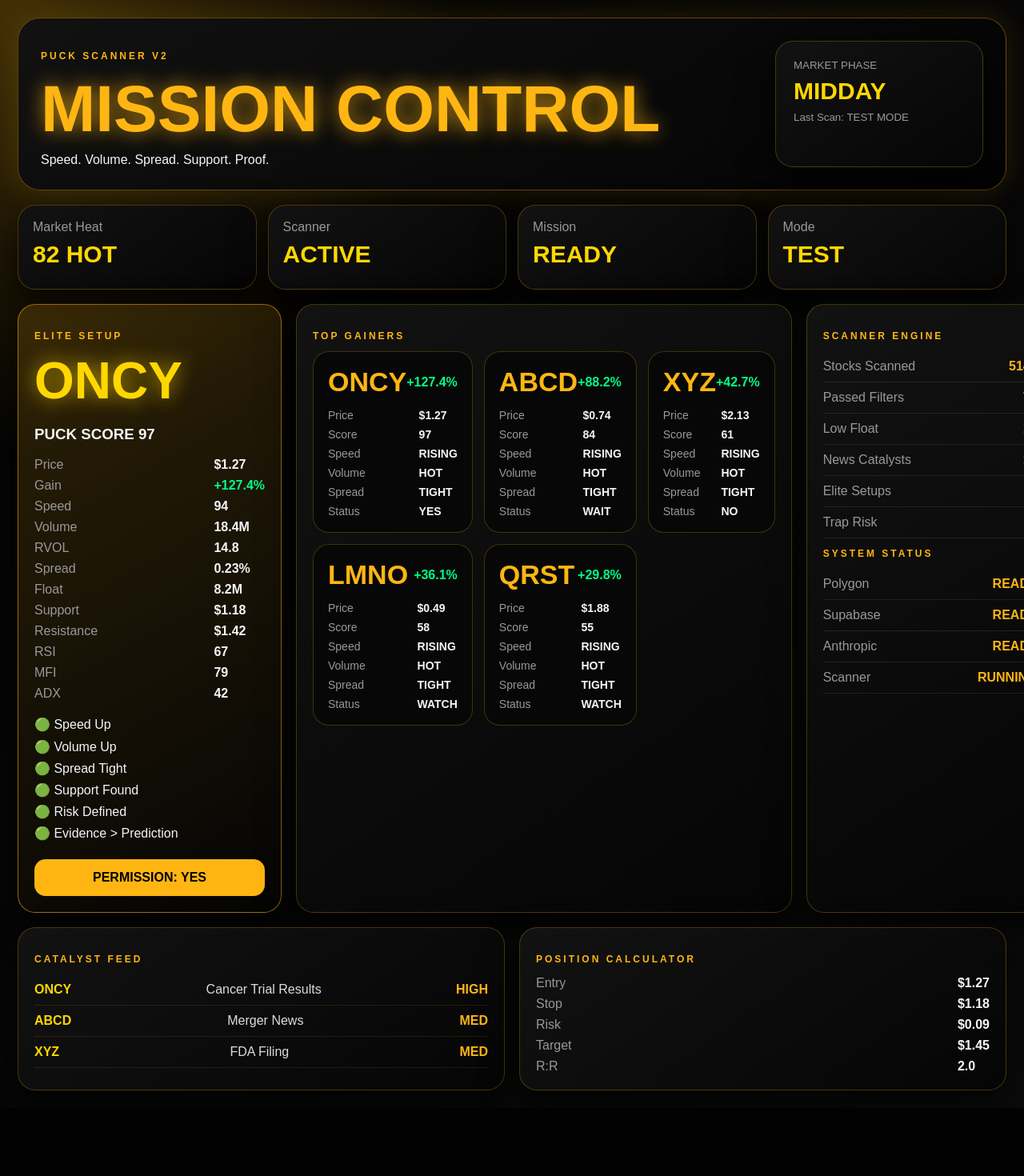
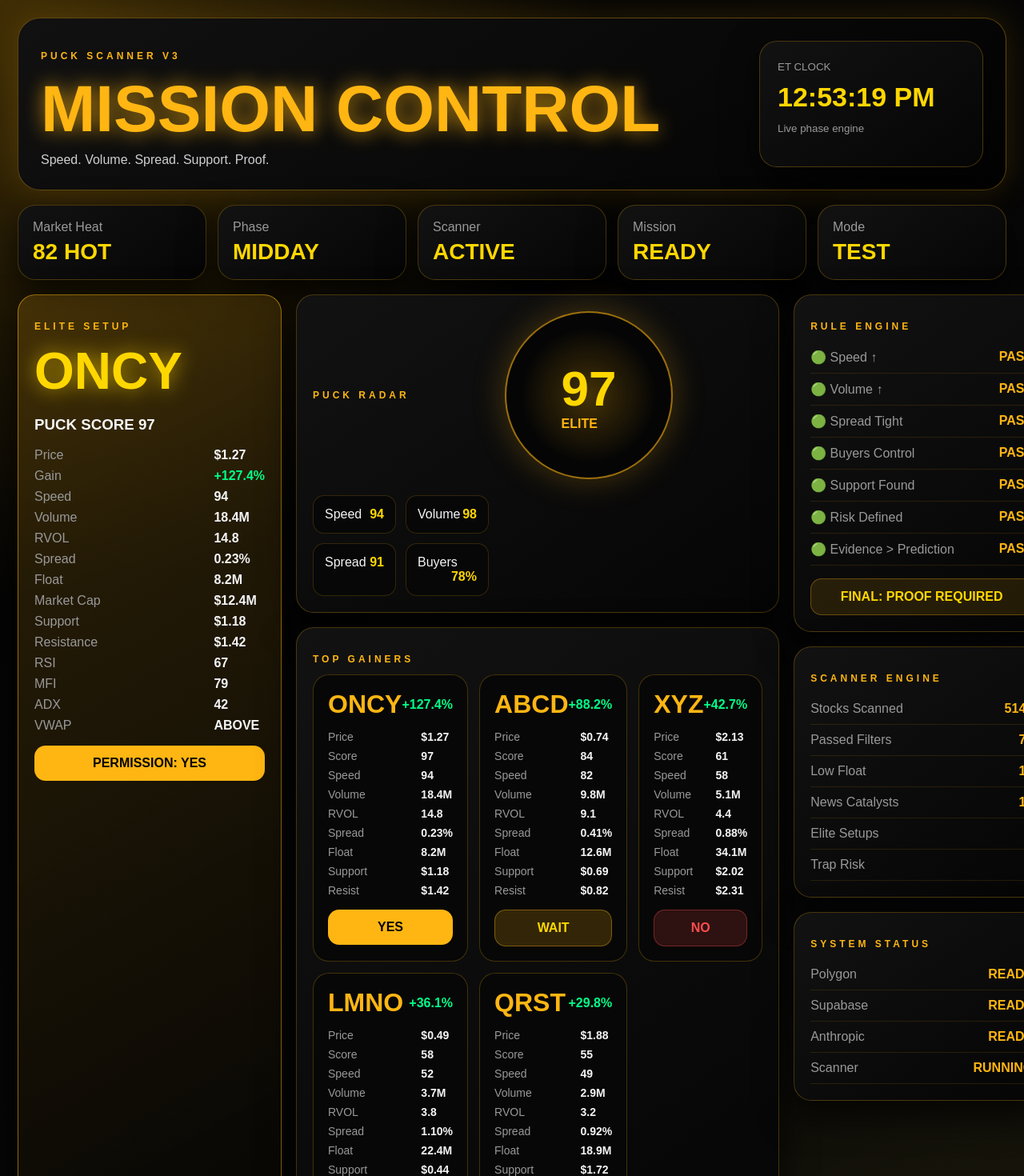
Before and after one commit to Jpuck412/puck-scanner, a Next.js app: page / in a window 1280 px wide. Shown: the top 1470 px of the page at 80% size. Before the commit the page ends 1385 px from the top, so only its background shows below. Built offline with nearby package versions, Linux system fonts and the light colour scheme.

Commit message:
Refactor gainers and metrics data structure

```diff
--- a/app/page.tsx
+++ b/app/page.tsx
@@ -1,47 +1,64 @@
+"use client";
+
+import { useEffect, useState } from "react";
+
 const gainers = [
-  ["ONCY", "+127.4%", "$1.27", "97", "YES"],
-  ["ABCD", "+88.2%", "$0.74", "84", "WAIT"],
-  ["XYZ", "+42.7%", "$2.13", "61", "NO"],
-  ["LMNO", "+36.1%", "$0.49", "58", "WATCH"],
-  ["QRST", "+29.8%", "$1.88", "55", "WATCH"]
+  { ticker: "ONCY", gain: "+127.4%", price: "$1.27", score: 97, speed: 94, volume: "18.4M", rvol: "14.8", spread: "0.23%", float: "8.2M", support: "$1.18", resistance: "$1.42", status: "YES" },
+  { ticker: "ABCD", gain: "+88.2%", price: "$0.74", score: 84, speed: 82, volume: "9.8M", rvol: "9.1", spread: "0.41%", float: "12.6M", support: "$0.69", resistance: "$0.82", status: "WAIT" },
+  { ticker: "XYZ", gain: "+42.7%", price: "$2.13", score: 61, speed: 58, volume: "5.1M", rvol: "4.4", spread: "0.88%", float: "34.1M", support: "$2.02", resistance: "$2.31", status: "NO" },
+  { ticker: "LMNO", gain: "+36.1%", price: "$0.49", score: 58, speed: 52, volume: "3.7M", rvol: "3.8", spread: "1.10%", float: "22.4M", support: "$0.44", resistance: "$0.56", status: "WATCH" },
+  { ticker: "QRST", gain: "+29.8%", price: "$1.88", score: 55, speed: 49, volume: "2.9M", rvol: "3.2", spread: "0.92%", float: "18.9M", support: "$1.72", resistance: "$2.04", status: "WATCH" }
 ];
 
-const metrics = [
-  ["Stocks Scanned", "5142"],
-  ["Passed Filters", "72"],
-  ["Low Float", "19"],
-  ["News Catalysts", "14"],
-  ["Elite Setups", "4"],
-  ["Trap Risk", "5"]
-];
+const rules = ["Speed ↑", "Volume ↑", "Spread Tight", "Buyers Control", "Support Found", "Risk Defined", "Evidence > Prediction"];
 
 export default function Home() {
+  const [time, setTime] = useState("");
+
+  useEffect(() => {
+    const tick = () => {
+      setTime(
+        new Date().toLocaleTimeString("en-US", {
+          timeZone: "America/New_York",
+          hour: "2-digit",
+          minute: "2-digit",
+          second: "2-digit"
+        })
+      );
+    };
+
+    tick();
+    const id = setInterval(tick, 1000);
+    return () => clearInterval(id);
+  }, []);
+
   return (
     <main className="page">
       <section className="hero">
         <div>
-          <p>PUCK SCANNER V2</p>
+          <p className="tag">PUCK SCANNER V3</p>
           <h1>MISSION CONTROL</h1>
           <span>Speed. Volume. Spread. Support. Proof.</span>
         </div>
 
-        <div className="phase">
-          <small>MARKET PHASE</small>
-          <strong>MIDDAY</strong>
-          <small>Last Scan: TEST MODE</small>
+        <div className="heroBox">
+          <small>ET CLOCK</small>
+          <strong>{time || "LOADING"}</strong>
+          <small>Live phase engine</small>
         </div>
       </section>
 
       <section className="top">
         <div><span>Market Heat</span><b>82 HOT</b></div>
+        <div><span>Phase</span><b>MIDDAY</b></div>
         <div><span>Scanner</span><b>ACTIVE</b></div>
         <div><span>Mission</span><b>READY</b></div>
         <div><span>Mode</span><b>TEST</b></div>
       </section>
 
-      <section className="grid">
-        <div className="panel elite">
-          <p>ELITE SETUP</p>
+      <section className="layout">
+        <aside className="panel elite">
+          <p className="tag">ELITE SETUP</p>
           <h2>ONCY</h2>
           <h3>PUCK SCORE 97</h3>
 
@@ -53,84 +70,123 @@ export default function Home() {
             <span>RVOL</span><b>14.8</b>
             <span>Spread</span><b>0.23%</b>
             <span>Float</span><b>8.2M</b>
+            <span>Market Cap</span><b>$12.4M</b>
             <span>Support</span><b>$1.18</b>
             <span>Resistance</span><b>$1.42</b>
             <span>RSI</span><b>67</b>
             <span>MFI</span><b>79</b>
             <span>ADX</span><b>42</b>
-          </div>
-
-          <div className="rules">
-            <div>🟢 Speed Up</div>
-            <div>🟢 Volume Up</div>
-            <div>🟢 Spread Tight</div>
-            <div>🟢 Support Found</div>
-            <div>🟢 Risk Defined</div>
-            <div>🟢 Evidence &gt; Prediction</div>
+            <span>VWAP</span><b>ABOVE</b>
           </div>
 
           <div className="permission">PERMISSION: YES</div>
+        </aside>
+
+        <section className="center">
+          <div className="panel radar">
+            <p className="tag">PUCK RADAR</p>
+            <div className="radarCircle">
+              <div>
+                <strong>97</strong>
+                <span>ELITE</span>
+              </div>
+            </div>
+            <div className="radarStats">
+              <div>Speed <b>94</b></div>
+              <div>Volume <b>98</b></div>
+              <div>Spread <b>91</b></div>
+              <div>Buyers <b>78%</b></div>
+            </div>
           </div>
 
-        <div className="panel mainPanel">
-          <p>TOP GAINERS</p>
-
+          <div className="panel">
+            <p className="tag">TOP GAINERS</p>
             <div className="cards">
               {gainers.map((s) => (
-              <article className="card" key={s[0]}>
+                <article className="card" key={s.ticker}>
                   <div className="cardTop">
-                  <h3>{s[0]}</h3>
-                  <strong>{s[1]}</strong>
+                    <h3>{s.ticker}</h3>
+                    <strong>{s.gain}</strong>
                   </div>
 
                   <div className="data small">
-                  <span>Price</span><b>{s[2]}</b>
-                  <span>Score</span><b>{s[3]}</b>
-                  <span>Speed</span><b>RISING</b>
-                  <span>Volume</span><b>HOT</b>
-                  <span>Spread</span><b>TIGHT</b>
-                  <span>Status</span><b>{s[4]}</b>
+                    <span>Price</span><b>{s.price}</b>
+                    <span>Score</span><b>{s.score}</b>
+                    <span>Speed</span><b>{s.speed}</b>
+                    <span>Volume</span><b>{s.volume}</b>
+                    <span>RVOL</span><b>{s.rvol}</b>
+                    <span>Spread</span><b>{s.spread}</b>
+                    <span>Float</span><b>{s.float}</b>
+                    <span>Support</span><b>{s.support}</b>
+                    <span>Resist</span><b>{s.resistance}</b>
                   </div>
+
+                  <div className={`pill ${s.status.toLowerCase()}`}>{s.status}</div>
                 </article>
               ))}
             </div>
           </div>
+        </section>
 
-        <div className="panel side">
-          <p>SCANNER ENGINE</p>
-
-          {metrics.map((m) => (
-            <div className="metric" key={m[0]}>
-              <span>{m[0]}</span>
-              <b>{m[1]}</b>
+        <aside className="right">
+          <div className="panel">
+            <p className="tag">RULE ENGINE</p>
+            {rules.map((r) => (
+              <div className="row" key={r}>
+                <span>🟢 {r}</span>
+                <b>PASS</b>
               </div>
             ))}
+            <div className="verdict">FINAL: PROOF REQUIRED</div>
+          </div>
 
-          <p>SYSTEM STATUS</p>
-          <div className="status"><span>Polygon</span><b>READY</b></div>
-          <div className="status"><span>Supabase</span><b>READY</b></div>
-          <div className="status"><span>Anthropic</span><b>READY</b></div>
-          <div className="status"><span>Scanner</span><b>RUNNING</b></div>
+          <div className="panel">
+            <p className="tag">SCANNER ENGINE</p>
+            <div className="row"><span>Stocks Scanned</span><b>5142</b></div>
+            <div className="row"><span>Passed Filters</span><b>72</b></div>
+            <div className="row"><span>Low Float</span><b>19</b></div>
+            <div className="row"><span>News Catalysts</span><b>14</b></div>
+            <div className="row"><span>Elite Setups</span><b>4</b></div>
+            <div className="row"><span>Trap Risk</span><b>5</b></div>
           </div>
+
+          <div className="panel">
+            <p className="tag">SYSTEM STATUS</p>
+            <div className="row"><span>Polygon</span><b>READY</b></div>
+            <div className="row"><span>Supabase</span><b>READY</b></div>
+            <div className="row"><span>Anthropic</span><b>READY</b></div>
+            <div className="row"><span>Scanner</span><b>RUNNING</b></div>
+          </div>
+        </aside>
       </section>
 
       <section className="bottom">
         <div className="panel">
-          <p>CATALYST FEED</p>
-          <div className="feed"><b>ONCY</b><span>Cancer Trial Results</span><em>HIGH</em></div>
-          <div className="feed"><b>ABCD</b><span>Merger News</span><em>MED</em></div>
-          <div className="feed"><b>XYZ</b><span>FDA Filing</span><em>MED</em></div>
+          <p className="tag">CATALYST FEED</p>
+          <div className="row"><b>ONCY</b><span>Cancer Trial Results</span><em>HIGH</em></div>
+          <div className="row"><b>ABCD</b><span>Merger News</span><em>MED</em></div>
+          <div className="row"><b>XYZ</b><span>FDA Filing</span><em>MED</em></div>
+          <div className="row"><b>LMNO</b><span>Government Contract</span><em>HIGH</em></div>
         </div>
 
         <div className="panel">
-          <p>POSITION CALCULATOR</p>
+          <p className="tag">POSITION CALCULATOR</p>
           <div className="data">
             <span>Entry</span><b>$1.27</b>
             <span>Stop</span><b>$1.18</b>
             <span>Risk</span><b>$0.09</b>
             <span>Target</span><b>$1.45</b>
             <span>R:R</span><b>2.0</b>
+            <span>Shares</span><b>500</b>
           </div>
+        </div>
+
+        <div className="panel">
+          <p className="tag">SETTINGS PLACEHOLDER</p>
+          <div className="setting">Polygon API Key</div>
+          <div className="setting">Supabase URL</div>
+          <div className="setting">Supabase Key</div>
+          <div className="setting">TradingView Webhook</div>
         </div>
       </section>
 
@@ -148,25 +204,25 @@ export default function Home() {
           color: #f5f5f5;
           font-family: Arial, sans-serif;
           background:
-            radial-gradient(circle at top left, rgba(255,182,18,.25), transparent 30%),
+            radial-gradient(circle at top left, rgba(255,182,18,.24), transparent 32%),
+            radial-gradient(circle at bottom right, rgba(255,215,0,.12), transparent 34%),
             linear-gradient(135deg, #020202, #0b0b0b);
         }
 
         .hero {
           display: grid;
-          grid-template-columns: 1fr 260px;
+          grid-template-columns: 1fr 280px;
           gap: 18px;
           padding: 28px;
           border-radius: 28px;
           border: 1px solid rgba(255,182,18,.35);
           background: linear-gradient(145deg, #111, #030303);
-          box-shadow: 0 0 40px rgba(255,182,18,.15);
+          box-shadow: 0 0 45px rgba(255,182,18,.16);
         }
 
-        .hero p,
-        .panel p {
+        .tag {
           color: #ffb612;
-          letter-spacing: 3px;
+          letter-spacing: 4px;
           font-size: 12px;
           font-weight: 900;
         }
@@ -178,7 +234,11 @@ export default function Home() {
           text-shadow: 0 0 25px rgba(255,182,18,.75);
         }
 
-        .phase,
+        .hero span {
+          color: #cfcfcf;
+        }
+
+        .heroBox,
         .top div,
         .panel {
           border-radius: 22px;
@@ -187,30 +247,27 @@ export default function Home() {
           box-shadow: 0 18px 45px rgba(0,0,0,.7);
         }
 
-        .phase {
+        .heroBox {
           padding: 22px;
         }
 
-        .phase small,
+        .heroBox small,
         .top span,
         .data span,
-        .metric span,
-        .status span {
-          display: block;
+        .row span {
           color: #999;
         }
 
-        .phase strong,
-        .top b {
+        .heroBox strong {
           display: block;
           color: #ffd700;
-          font-size: 30px;
-          margin: 8px 0;
+          font-size: 34px;
+          margin: 10px 0;
         }
 
         .top {
           display: grid;
-          grid-template-columns: repeat(4, 1fr);
+          grid-template-columns: repeat(5, 1fr);
           gap: 14px;
           margin: 18px 0;
         }
@@ -219,19 +276,27 @@ export default function Home() {
           padding: 18px;
         }
 
-        .grid {
+        .top b {
+          display: block;
+          color: #ffd700;
+          font-size: 28px;
+          margin-top: 6px;
+        }
+
+        .layout {
           display: grid;
-          grid-template-columns: 330px 1fr 310px;
+          grid-template-columns: 330px 1fr 320px;
           gap: 18px;
         }
 
         .panel {
           padding: 20px;
+          margin-bottom: 18px;
         }
 
         .elite {
           border-color: rgba(255,182,18,.55);
-          background: linear-gradient(150deg, rgba(255,182,18,.16), #050505);
+          background: linear-gradient(150deg, rgba(255,182,18,.17), #050505);
         }
 
         .elite h2 {
@@ -256,19 +321,83 @@ export default function Home() {
           color: #00ff88 !important;
         }
 
-        .rules {
+        .permission,
+        .verdict,
+        .pill {
           margin-top: 16px;
-          line-height: 1.7;
+          padding: 13px;
+          border-radius: 14px;
+          text-align: center;
+          font-weight: 900;
         }
 
-        .permission {
-          margin-top: 18px;
+        .permission,
+        .yes {
+          background: #ffb612;
+          color: #050505;
+        }
+
+        .wait,
+        .watch {
+          background: rgba(255,182,18,.18);
+          color: #ffd700;
+          border: 1px solid rgba(255,182,18,.38);
+        }
+
+        .no {
+          background: rgba(255,77,77,.16);
+          color: #ff4d4d;
+          border: 1px solid rgba(255,77,77,.35);
+        }
+
+        .radar {
+          display: grid;
+          grid-template-columns: 220px 1fr;
+          gap: 20px;
+          align-items: center;
+        }
+
+        .radarCircle {
+          width: 210px;
+          height: 210px;
+          border-radius: 50%;
+          display: grid;
+          place-items: center;
+          border: 2px solid rgba(255,182,18,.6);
+          background:
+            radial-gradient(circle, rgba(255,182,18,.25), transparent 58%),
+            #050505;
+          box-shadow: 0 0 40px rgba(255,182,18,.25);
+        }
+
+        .radarCircle strong {
+          display: block;
+          color: #ffd700;
+          font-size: 62px;
+          text-align: center;
+        }
+
+        .radarCircle span {
+          color: #ffb612;
+          font-weight: 900;
+        }
+
+        .radarStats {
+          display: grid;
+          grid-template-columns: repeat(2, 1fr);
+          gap: 12px;
+        }
+
+        .radarStats div {
           padding: 14px;
           border-radius: 14px;
-          background: #ffb612;
-          color: #000;
-          text-align: center;
-          font-weight: 900;
+          background: #070707;
+          border: 1px solid rgba(255,182,18,.18);
+        }
+
+        .radarStats b {
+          color: #ffd700;
+          float: right;
         }
 
         .cards {
@@ -293,10 +422,10 @@ export default function Home() {
         .card h3 {
           margin: 0;
           color: #ffb612;
-          font-size: 34px;
+          font-size: 32px;
         }
 
-        .card strong {
+        .cardTop strong {
           color: #00ff88;
         }
 
@@ -304,45 +433,49 @@ export default function Home() {
           font-size: 14px;
         }
 
-        .metric,
-        .status,
-        .feed {
+        .row {
           display: flex;
           justify-content: space-between;
-          gap: 10px;
+          gap: 12px;
           padding: 10px 0;
           border-bottom: 1px solid rgba(255,182,18,.12);
         }
 
-        .metric b,
-        .status b,
-        .feed em {
+        .row b,
+        .row em {
           color: #ffb612;
           font-style: normal;
-          font-weight: 800;
+          font-weight: 900;
+        }
+
+        .verdict {
+          background: rgba(255,182,18,.12);
+          color: #ffd700;
+          border: 1px solid rgba(255,182,18,.3);
         }
 
         .bottom {
           display: grid;
-          grid-template-columns: 1fr 1fr;
+          grid-template-columns: 1fr 1fr 1fr;
           gap: 18px;
-          margin-top: 18px;
         }
 
-        .feed b {
-          color: #ffd700;
-        }
-
-        .feed span {
-          color: #ddd;
+        .setting {
+          margin-top: 10px;
+          padding: 12px;
+          border-radius: 12px;
+          background: #070707;
+          color: #bbb;
+          border: 1px dashed rgba(255,182,18,.25);
         }
 
         @media (max-width: 1100px) {
           .hero,
           .top,
-          .grid,
+          .layout,
           .cards,
-          .bottom {
+          .bottom,
+          .radar {
             grid-template-columns: 1fr;
           }
         }
```
Lines whose indentation alone changed are shown as unchanged.
